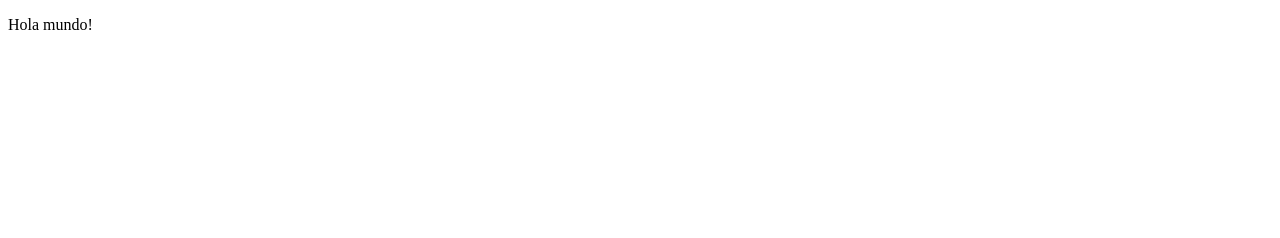
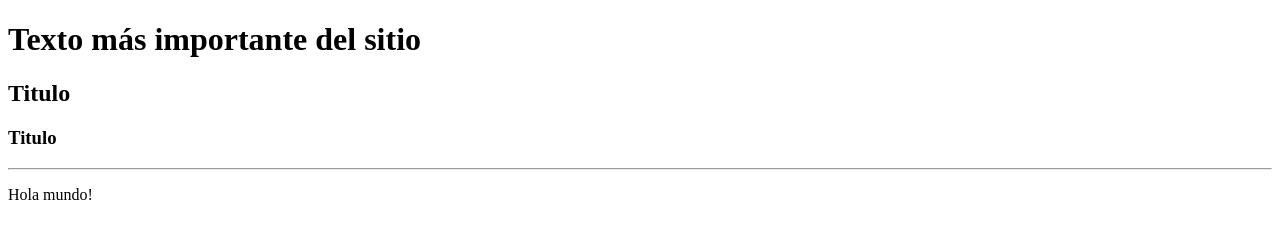
Before and after one commit to AlejandroCopponi/initialproyect, a plain HTML site: page index.html in a window 1280 px wide. Drawn offline with Linux system fonts and the light colour scheme.

Commit message:
Update index.html

```diff
--- a/index.html
+++ b/index.html
@@ -3,9 +3,27 @@
 <head>
     <meta charset="UTF-8">
     <meta name="viewport" content="width=device-width, initial-scale=1.0">
-    <title>Document</title>
+    <title>HTML5</title>
 </head>
 <body>
+
+    <h1>
+        Texto más importante del sitio
+        <!--hedline casi siempre se usa una sola vez-->
+    </h1>
+    <h2>Titulo</h2>
+    <h3>Titulo</h3>
+        <!--ctrl+alr+d duplica la línea-->
+
+    <hr>
+    <a href="http://wa.me/3462557064" target="wp"></a>
+    <a href="tel:3462557064"></a>
+    <!--algunas etiquetas (tabs) que no se cierran, son tabs vacías (meta, hr, img, br, link)-->
     <p>Hola mundo!</p>
+
+
+
+
+
 </body>
 </html>
```
